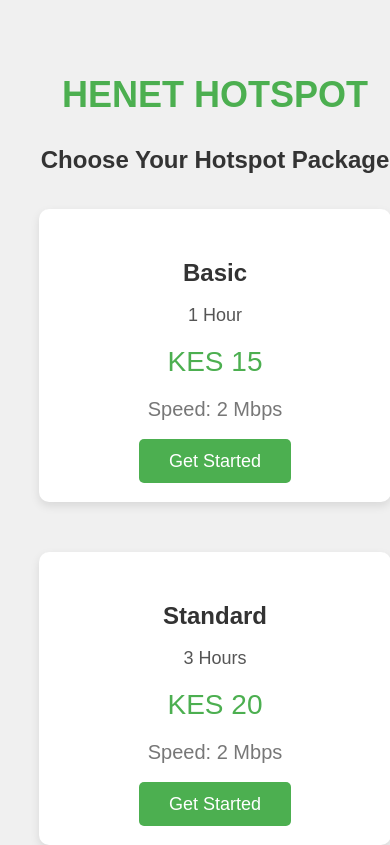
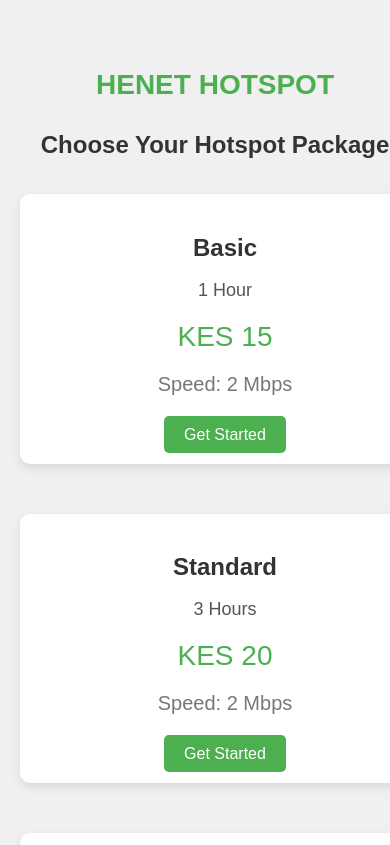
Before and after one commit to OMONDI-RONNY/hotspot, a plain HTML site: page index.html in a window 390 px wide. Shown: the top 845 px of the page. Drawn offline with Linux system fonts and the light colour scheme.

Commit message:
make the page responsive

```diff
--- a/index.html
+++ b/index.html
@@ -167,7 +167,26 @@
                 width: 90%;
             }
         }
+
+        @media (max-width: 480px) {
+            h1 {
+                font-size: 28px;
+            }
+
+            .btn {
+                padding: 10px 20px;
+                font-size: 16px;
+            }
+
+            .card {
+                width: 100%;
+                padding: 20px 10px;
+            }
+        }
     </style>
+
+
+
 </head>
 <body>
 
```
